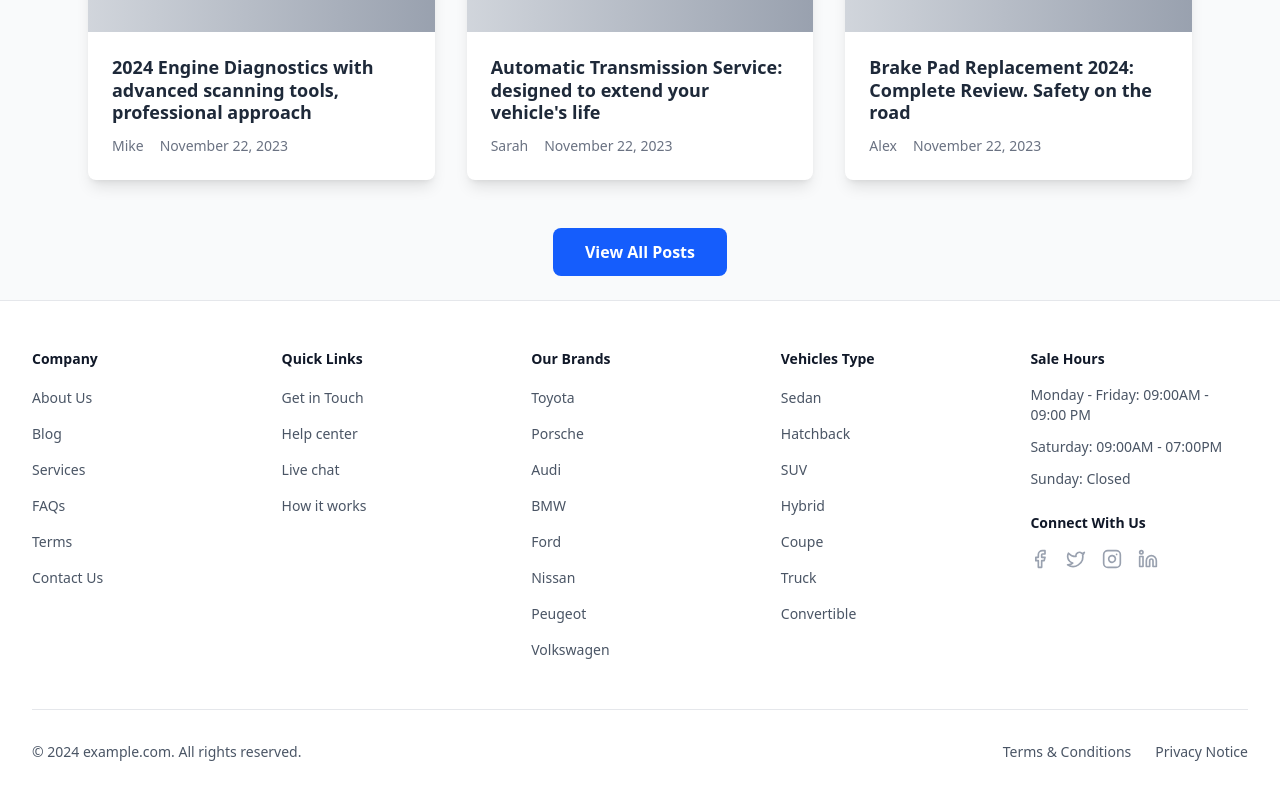
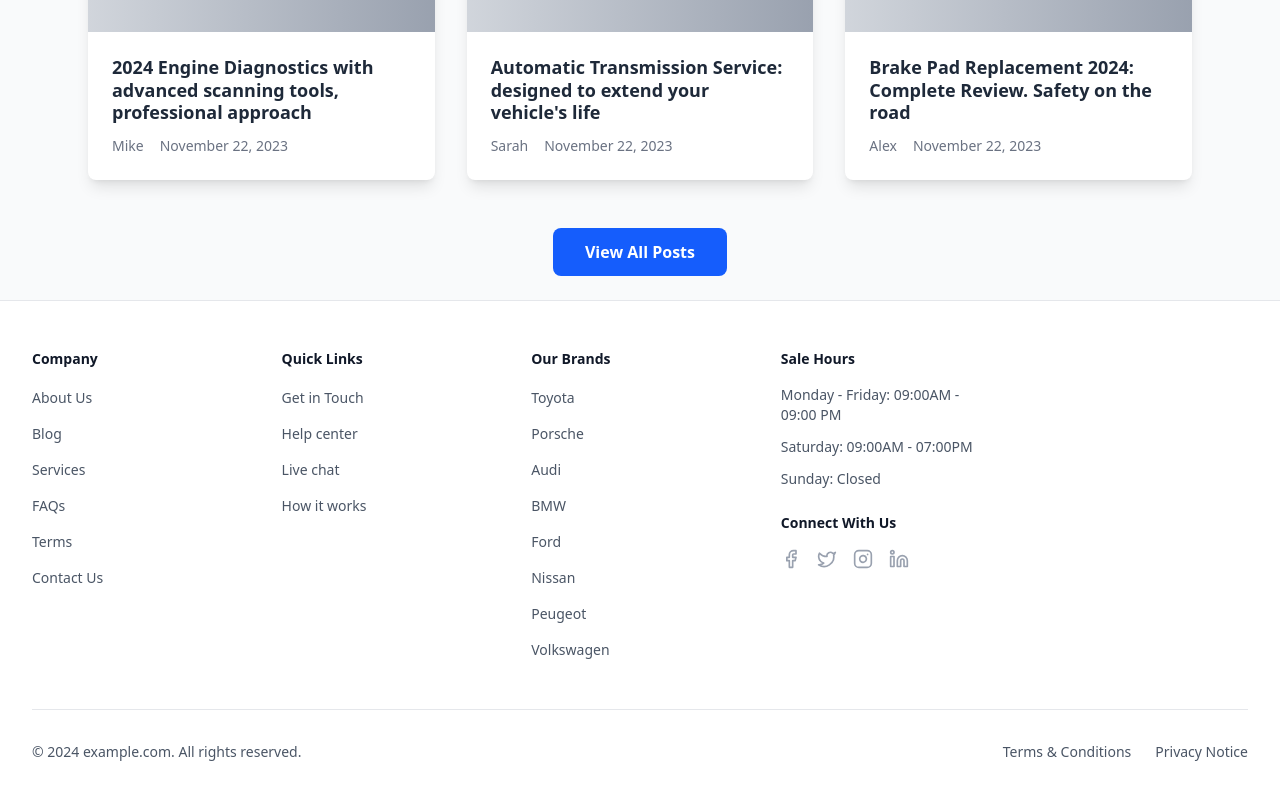
Before and after one commit to pedropkmmt/Mechanic-Finder, a React (Vite) app in the folder mechanic-finder/: page / in a window 1280 px wide. Shown: the part 4520-5320 px from the top of the page. Built offline with nearby package versions, Linux system fonts and the light colour scheme.

Commit message:
added footer , updated mechanicsService,updated mechanictypes, updated navbar, added needsomehelp,added whychooseus,add,ed Blog, added footer, updated landing page, removed brands from footer

```diff
--- a/mechanic-finder/src/components/Footer.jsx
+++ b/mechanic-finder/src/components/Footer.jsx
@@ -48,21 +48,6 @@ export default function Footer() {
                 <li><a href="#" className="text-sm text-gray-600 hover:text-gray-900">Volkswagen</a></li>
               </ul>
             </div>
-
-            {/* Vehicles Type */}
-            <div>
-              <h3 className="text-sm font-semibold text-gray-900 mb-4">Vehicles Type</h3>
-              <ul className="space-y-3">
-                <li><a href="#" className="text-sm text-gray-600 hover:text-gray-900">Sedan</a></li>
-                <li><a href="#" className="text-sm text-gray-600 hover:text-gray-900">Hatchback</a></li>
-                <li><a href="#" className="text-sm text-gray-600 hover:text-gray-900">SUV</a></li>
-                <li><a href="#" className="text-sm text-gray-600 hover:text-gray-900">Hybrid</a></li>
-                <li><a href="#" className="text-sm text-gray-600 hover:text-gray-900">Coupe</a></li>
-                <li><a href="#" className="text-sm text-gray-600 hover:text-gray-900">Truck</a></li>
-                <li><a href="#" className="text-sm text-gray-600 hover:text-gray-900">Convertible</a></li>
-              </ul>
-            </div>
-
             {/* Sale Hours */}
             <div>
               <h3 className="text-sm font-semibold text-gray-900 mb-4">Sale Hours</h3>
```
